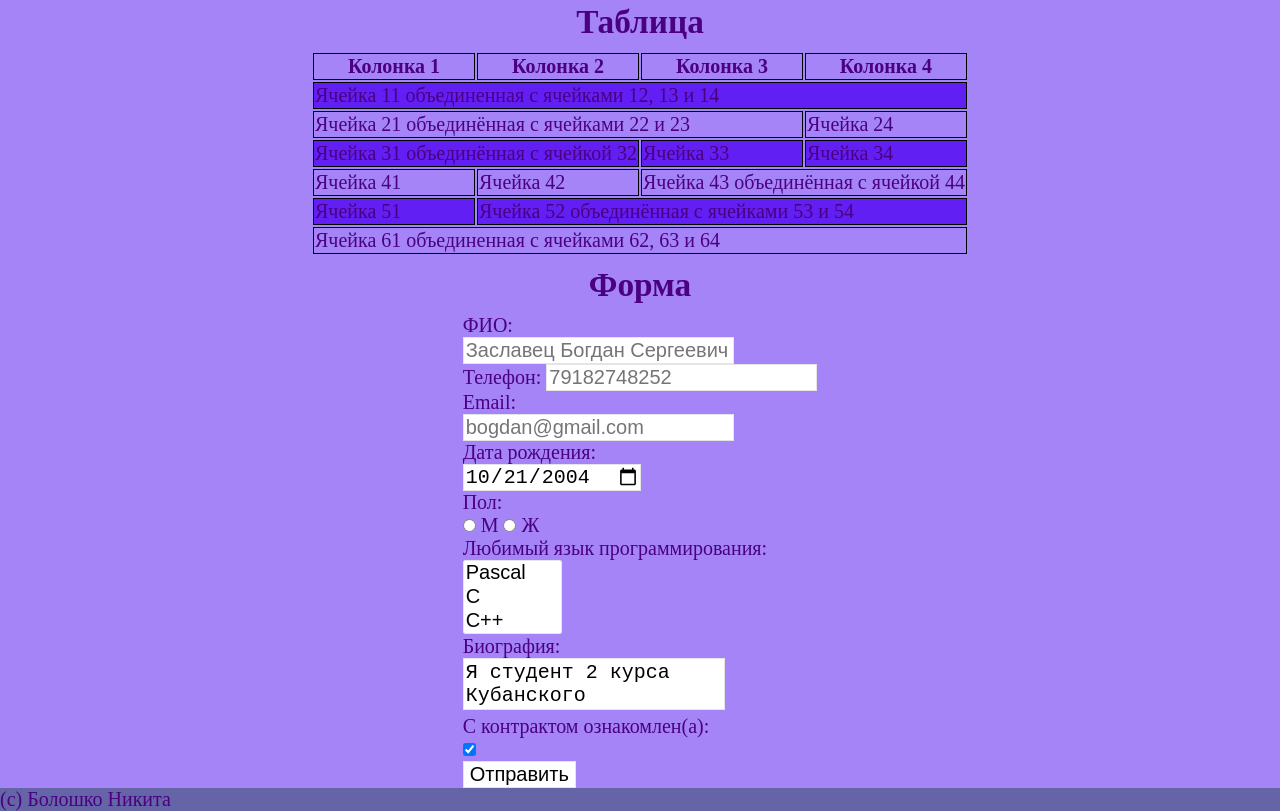
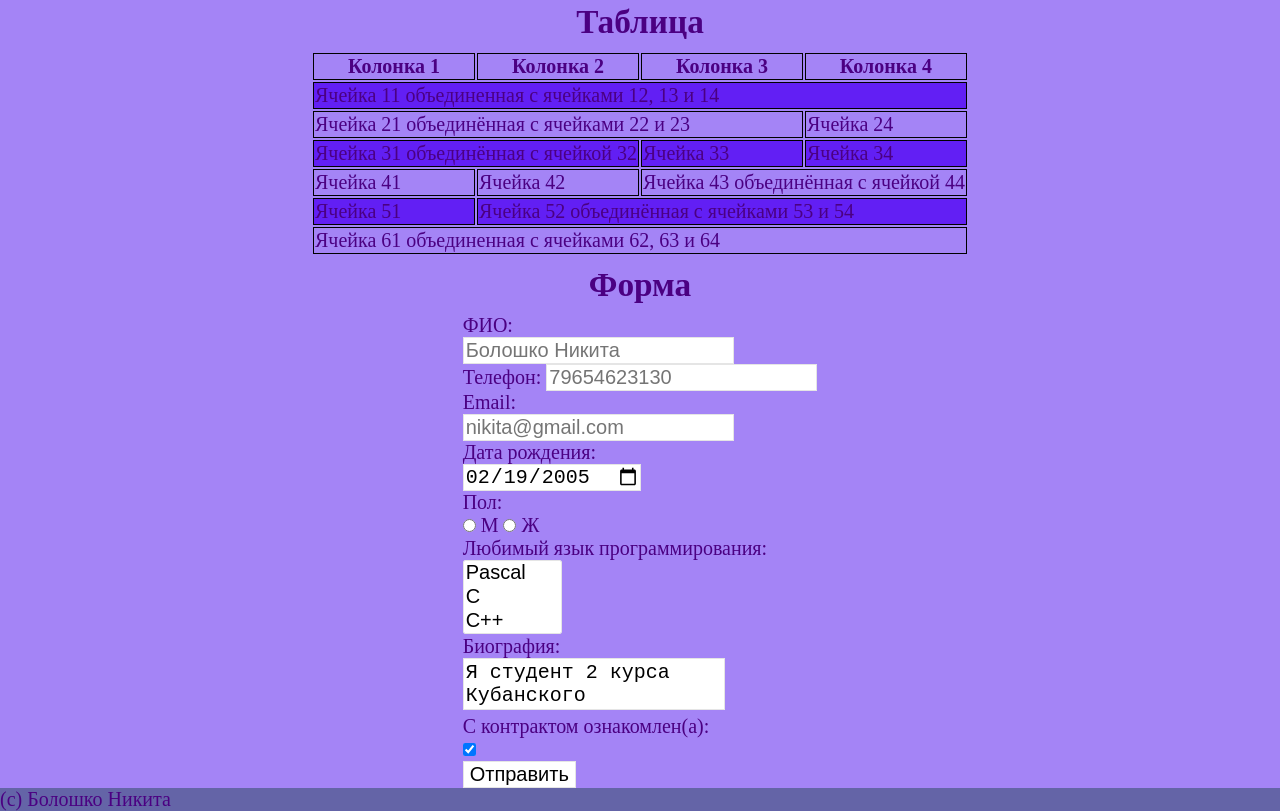
Before and after one commit to Sngkapson/boloshko, a plain HTML site: page task 3/index.html in a window 1280 px wide. Shown: the part 1206-2017 px from the top of the page. Drawn offline with Linux system fonts and the light colour scheme.

Commit message:
Update index.html

```diff
--- a/task 3/index.html
+++ b/task 3/index.html
@@ -150,20 +150,20 @@
         <h2>Форма</h2>
         <label>
             ФИО:<br>
-            <input name="field-name-1" placeholder="Заславец Богдан Сергеевич" type="name">
+            <input name="field-name-1" placeholder="Болошко Никита" type="name">
         </label><br>
 
         <label>
             Телефон:
-            <input name="field-tel" placeholder="79182748252" type="tel">
+            <input name="field-tel" placeholder="79654623130" type="tel">
         </label><br>
         <label>
             Email:<br>
-            <input name="field-email" placeholder="bogdan@gmail.com" type="email">
+            <input name="field-email" placeholder="nikita@gmail.com" type="email">
         </label><br>
         <label>
             Дата рождения:<br>
-            <input name="field-date" value="2004-10-21" type="date">
+            <input name="field-date" value="2005-02-19" type="date">
         </label>
         <label><br>
             Пол:<br>
@@ -195,7 +195,7 @@
         </label><br>
         <label>
             Биография:<br>
-            <textarea >Я студент 2 курса Кубанского государственного университета факультета компьютерных технологий и приклданой математики. Родился и проживаю в г.Краснодар. Увлекаюсь кинематографом. Являюсь членом поисковой группы "Обелиск" </textarea>
+            <textarea >Я студент 2 курса Кубанского государственного университета факультета компьютерных технологий и приклданой математики. Родился в г. Орёл и проживаю в г.Краснодар. </textarea>
 
 
         </label><br>
```
